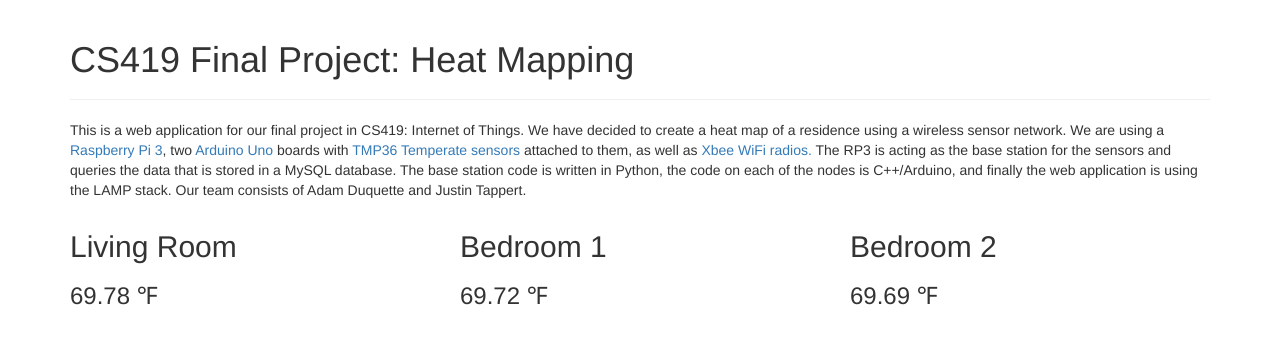
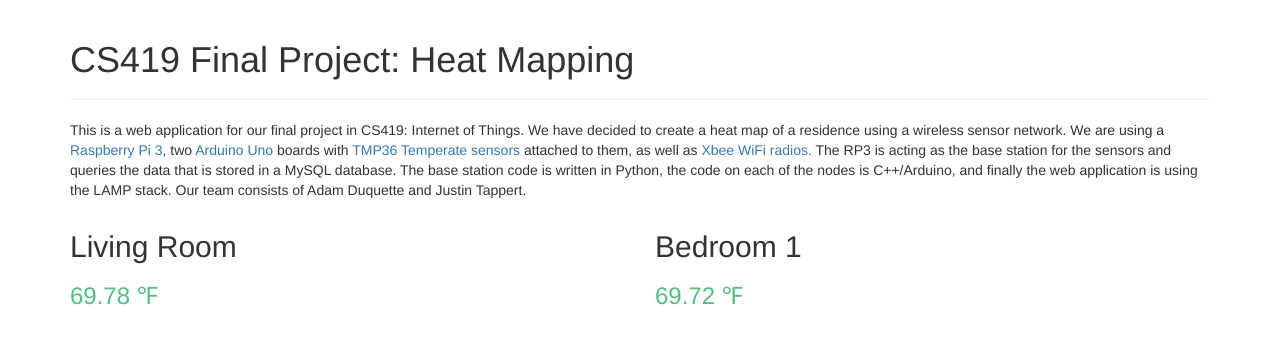
Before and after one commit to JWTappert/CS419-Final-Project-Web-App, a Flask app: page / in a window 1280 px wide. Shown: the top 344 px of the page. Run offline with Flask 2, Linux system fonts and the light colour scheme; data comes from the database, SQL or seed files in the repository; some libraries are stand-ins or nearby versions.

Commit message:
Removed third column from home page.

```diff
--- a/app.py
+++ b/app.py
@@ -16,14 +16,10 @@ def homepage():
 	cursor.execute("SELECT temp FROM readings WHERE node_id=%s ORDER BY time DESC LIMIT 1", (str(1)))
 	node1 = cursor.fetchall()
 
-	cursor.execute("SELECT temp FROM readings WHERE node_id=%s ORDER BY time DESC LIMIT 1", (str(2)))
-	node2 = cursor.fetchall()
-
 	temp0 = node0[0][0]
 	temp1 = node1[0][0]
-	temp2 = node2[0][0]
 
-	return render_template('index.html', temp0=temp0, temp1=temp1, temp2=temp2)
+	return render_template('index.html', temp0=temp0, temp1=temp1)
 
 
 if __name__ == "__main__":
--- a/templates/index.html
+++ b/templates/index.html
@@ -18,25 +18,20 @@
 
 			<div class="row">
 				<div class="col-lg-12 col-md-12 col-sm-12 col-xs-12">
-          <p>This is a web application for our final project in CS419: Internet of Things. We have decided to create a heat map of a residence using a wireless sensor network. We are using a <a href="https://www.raspberrypi.org/products/raspberry-pi-3-model-b/">Raspberry Pi 3</a>, two <a href="https://www.arduino.cc/en/Main/ArduinoBoardUno">Arduino Uno</a> boards with <a href="https://www.sparkfun.com/products/10988">TMP36 Temperate sensors</a> attached to them, as well as <a href="https://www.digi.com/products/xbee-rf-solutions/modules/xbee-wi-fi">Xbee WiFi radios.</a> The RP3 is acting as the base station for the sensors and queries the data that is stored in a MySQL database. The base station code is written in Python, the code on each of the nodes is C++/Arduino, and finally the web application is using the LAMP stack. Our team consists of Adam Duquette and Justin Tappert.</p>
+		          <p>This is a web application for our final project in CS419: Internet of Things. We have decided to create a heat map of a residence using a wireless sensor network. We are using a <a href="https://www.raspberrypi.org/products/raspberry-pi-3-model-b/">Raspberry Pi 3</a>, two <a href="https://www.arduino.cc/en/Main/ArduinoBoardUno">Arduino Uno</a> boards with <a href="https://www.sparkfun.com/products/10988">TMP36 Temperate sensors</a> attached to them, as well as <a href="https://www.digi.com/products/xbee-rf-solutions/modules/xbee-wi-fi">Xbee WiFi radios.</a> The RP3 is acting as the base station for the sensors and queries the data that is stored in a MySQL database. The base station code is written in Python, the code on each of the nodes is C++/Arduino, and finally the web application is using the LAMP stack. Our team consists of Adam Duquette and Justin Tappert.</p>
 				</div>
 			</div>
 
 			<div class="row">
 
-				<div class="col-lg-4 col-md-4 col-sm-6 col-xs-12">
+				<div class="col-lg-6 col-md-6 col-sm-6 col-xs-12">
 					<h2>Living Room</h2>
-					<h3>{{ temp0 }} &#8457;</h3>
+					<h3 style="color:#52BE80;">{{ temp0 }} &#8457;</h3>
 				</div>
 
-				<div class="col-lg-4 col-md-3 col-sm-6 col-xs-12">
+				<div class="col-lg-6 col-md-6 col-sm-6 col-xs-12">
 					<h2>Bedroom 1</h2>
-					<h3>{{ temp1 }} &#8457;</h3>
-				</div>
-
-				<div class="col-lg-4 col-md-3 col-sm-6 col-xs-12">
-					<h2>Bedroom 2</h2>
-					<h3>{{ temp2 }} &#8457;</h3>
+					<h3 style="color:#52BE80;">{{ temp1 }} &#8457;</h3>
 				</div>
 
 			</div>
```
Also changed, not shown: 1 other file.
